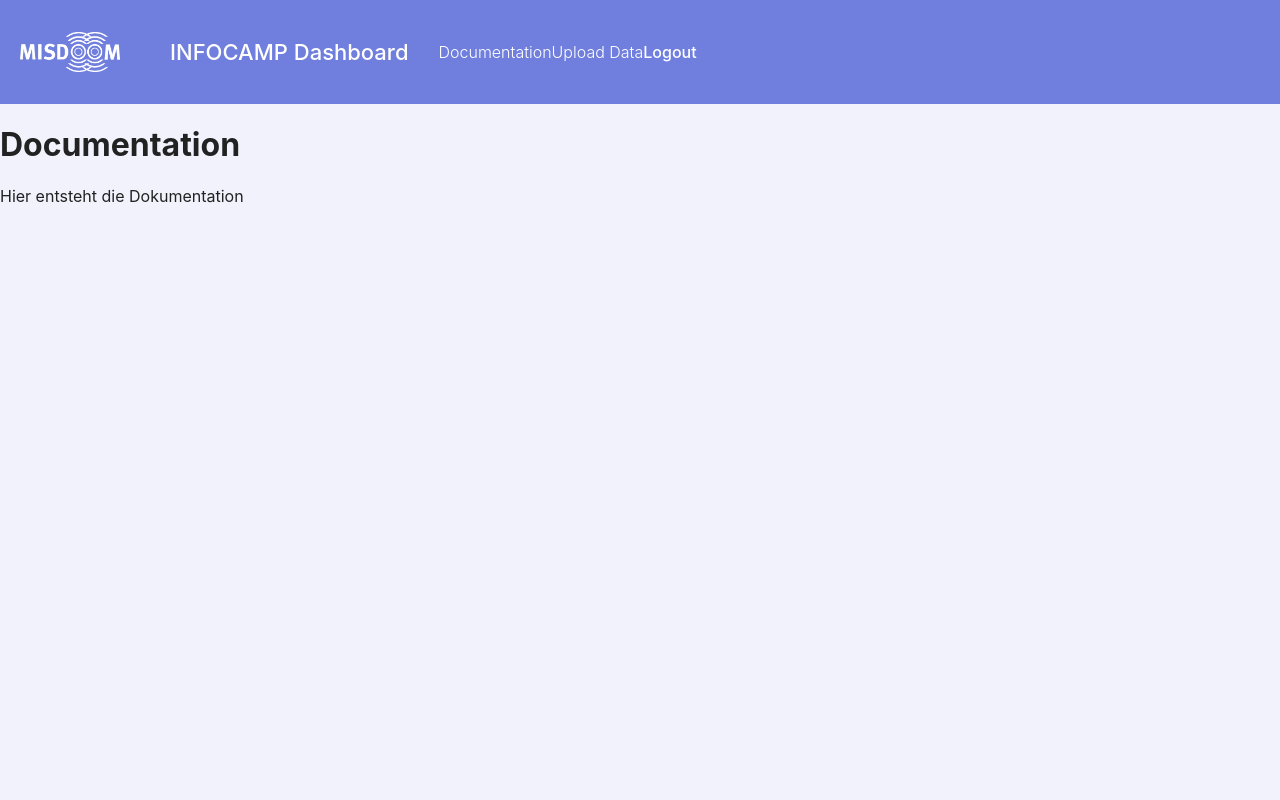
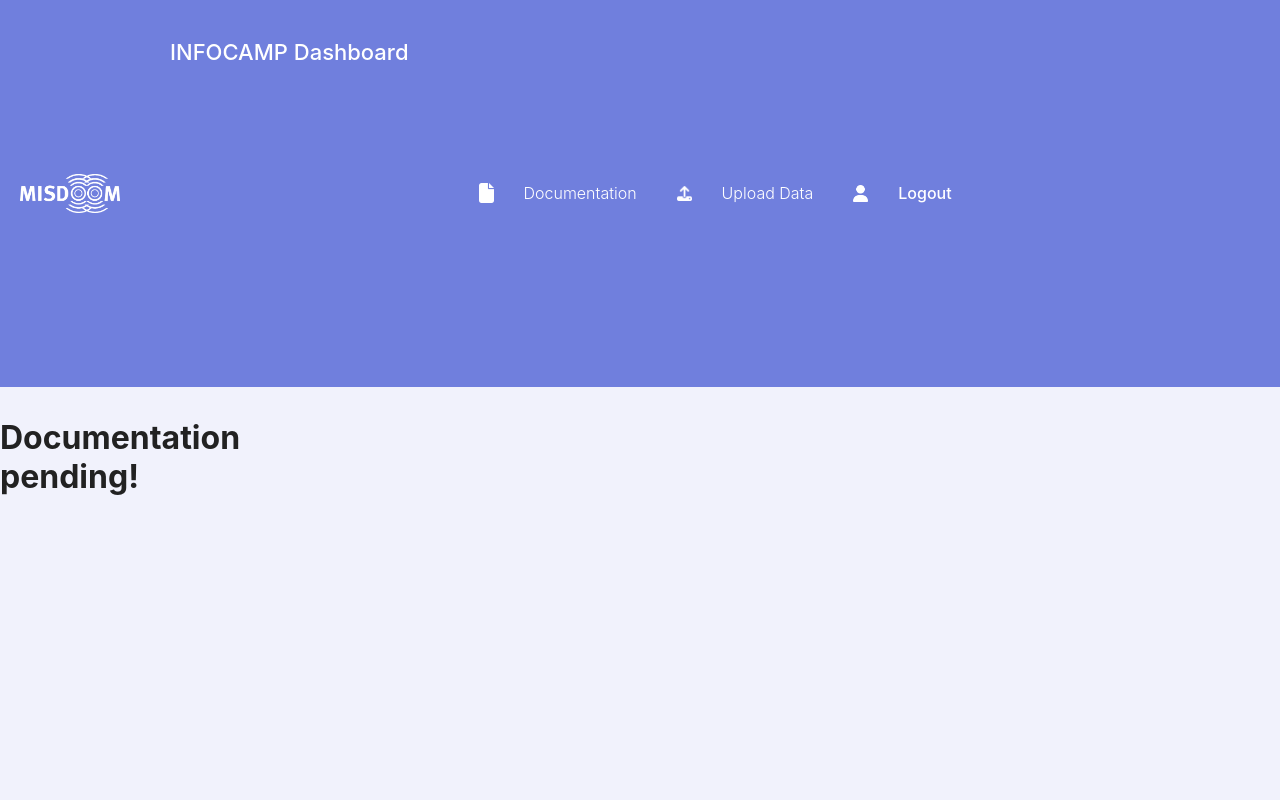
Before and after one commit to infocamp-muenster/infocamp, a Django app: page /documentation/ in a window 1280 px wide. Run offline with Django 5.2, Linux system fonts and the light colour scheme.

Commit message:
minor css adjustments

```diff
--- a/Frontend/templates/Frontend/docu.html
+++ b/Frontend/templates/Frontend/docu.html
@@ -1,30 +1,27 @@
 {% load static %}
-<html lang="en">
 <head>
     <meta charset="UTF-8">
     <meta name="viewport" content="width=device-width, initial-scale=1.0">
     <title>Infocamp</title>
     <link rel="stylesheet" href="{% static 'styles/style.css' %}">
 </head>
-    <body>
+<body class="main-body">
     <header class="header">
         <img src="{% static 'images/misdoom_logo.png' %}" alt="Misdoom Logo", style="filter: brightness(0) invert(1);">
         <h1>INFOCAMP Dashboard</h1>
         <div class="header-documentation">
-                <div class="header-upload-icon">
+            <img src="{% static 'images/file-solid.png' %}" alt="File Solid", style="width: 15px; margin-right: 10px;">
             <span>Documentation</span>
         </div>
-            </div>
         <div class="header-upload">
+            <img src="{% static 'images/upload-solid.png' %}" alt="Upload Solid", style="width: 15px; margin-right: 10px;">
             <span>Upload Data</span>
         </div>
         <div class="header-settings">
+            <img src="{% static 'images/user-solid.png' %}" alt="User Solid", style="width: 15px; margin-right: 10px;">
             <a href="logout/">Logout</a>
         </div>
     </header>
+    <h1>Documentation pending!</h1>
 
-        <h1>Documentation</h1>
-
-        <p>Hier entsteht die Dokumentation</p>
 </body>
-</html>
```
Also changed, not shown: Frontend/dashboard_main_view.py (+17 -2 lines), Frontend/templates/Frontend/upload.html (+4 -3 lines). Lines whose indentation alone changed are shown as unchanged.
